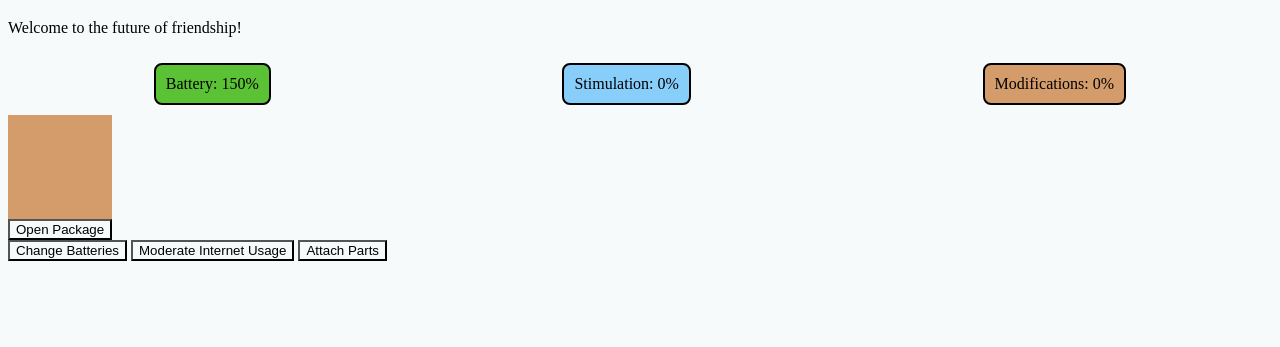
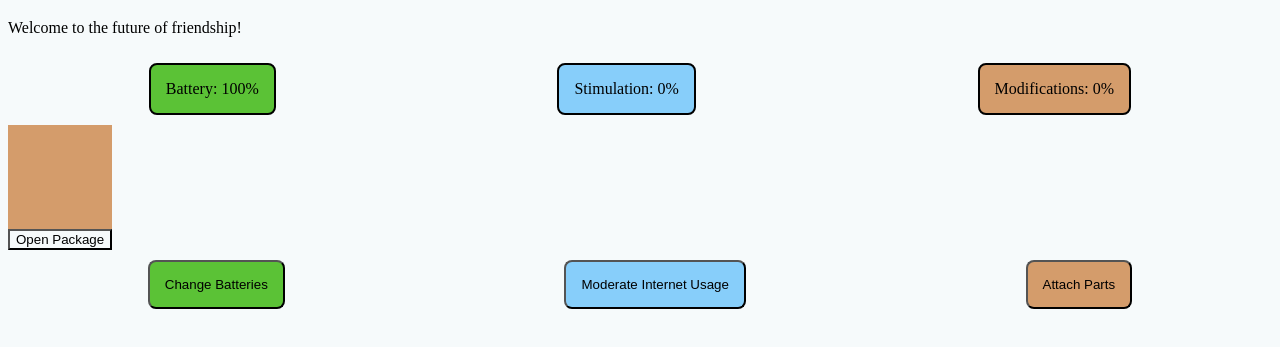
Before and after one commit to LAsoul88/Tomagotchi, a plain HTML site: page index.html in a window 1280 px wide. Both pictures are taken after a click on the button "Change Batteries". Shown: the part 61-408 px from the top of the page. Drawn offline with nearby package versions, Linux system fonts and the light colour scheme.

Commit message:
styled the buttons to match the meter colors

```diff
--- a/scripts/app.js
+++ b/scripts/app.js
@@ -39,22 +39,34 @@ const friendroid = {
     },
     /*
         6. methods for resepective buttons to fill battery, reduce stimulation, and fill modifications
-        - add method that fills battery by up to 50% (not over 100%) when pressed
-        - add method that drains stimulation by up to 40% (not under 0%) when pressed
-        - add method that fills modifications by up to 35% (not over 100%) when pressed
+        - add method that fills battery by up to 50% (not over 100%) when pressed - done
+        - add method that drains stimulation by up to 40% (not under 0%) when pressed - done
+        - add method that fills modifications by up to 35% (not over 100%) when pressed - done
         - whenever a button is pressed, all buttons must be disabled for 6 seconds
     */
     batteryFill(event) {
         friendroid.battery += 50;
+        if (friendroid.battery > 100) {
+            friendroid.battery = 100;
+        }
         $('#battery').text(`Battery: ${friendroid.battery}%`);
     },
     stimulationDrain(event) {
         friendroid.stimulation -= 40;
+        if (friendroid.stimulation < 0) {
+            friendroid.stimulation = 0;
+        }
         $('#stimulation').text(`Stimulation: ${friendroid.stimulation}%`);
     },
     modificationFill(event) {
         friendroid.modifications += 35;
+        if (friendroid.modifications > 100) {
+            friendroid.modifications = 100;
+        }
         $('#modifications').text(`Modifications: ${friendroid.modifications}%`);
+    },
+    buttonDisable() {
+
     },
     /*
         4. create timer - keeps track of age
--- a/styles/main.css
+++ b/styles/main.css
@@ -23,7 +23,7 @@
 .meter {
     border: 2px solid black;
     margin: 10px;
-    padding: 10px;
+    padding: 15px;
     border-radius: 8px;
 }
 
@@ -79,9 +79,25 @@
 
 
 .button-container {
-
+    display: flex;
+    flex-direction: row;
+    justify-content: space-around;
 }
 
 .button {
+    margin: 10px;
+    padding: 15px;
+    border-radius: 8px;
+}
 
+.button#change-batteries {
+    background-color: #5BC236;
 }
+
+.button#moderate-internet {
+    background-color: lightskyblue;
+}
+
+.button#attach-parts {
+    background-color: var(--box-color);
+}
```
